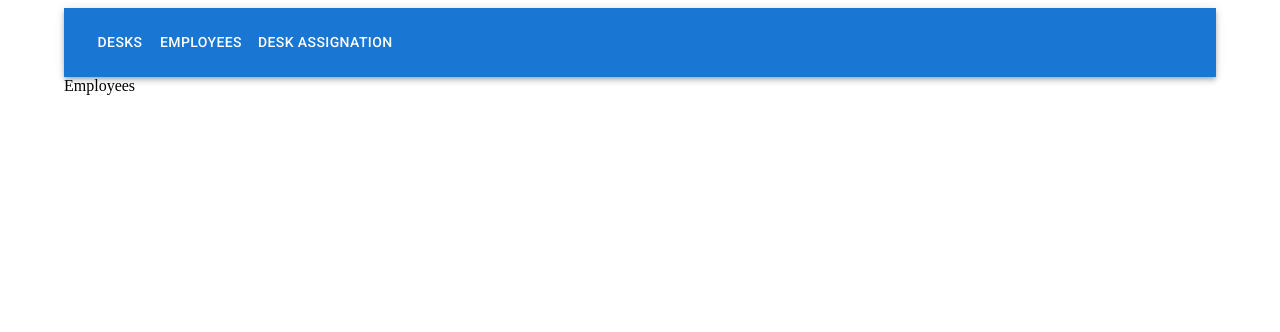
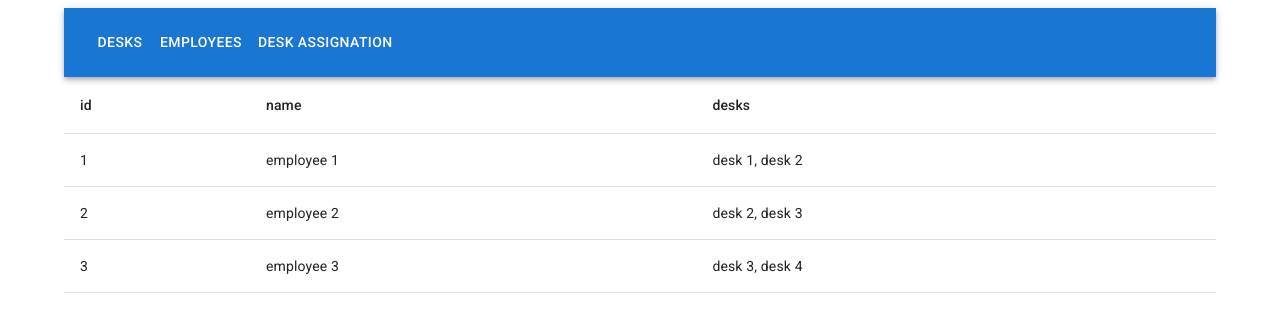
Before and after one commit to neyb/hack-me, a React (Vite) app: page /employee in a window 1280 px wide. Shown: the top 332 px of the page. Built offline with nearby package versions, Linux system fonts and the light colour scheme.

Commit message:
update employess to show the list

```diff
--- a/src/ui/pages/employees/Employees.tsx
+++ b/src/ui/pages/employees/Employees.tsx
@@ -1,3 +1,52 @@
+import {
+  EmployeeComputed,
+  employeesSelector,
+} from "@/logic/infra/state/employeeSelectors";
+import {
+  Box,
+  Table,
+  TableBody,
+  TableCell,
+  TableContainer,
+  TableHead,
+  TableRow,
+} from "@mui/material";
+import { useRecoilValue } from "recoil";
+
+const EmployeeRow = ({ employee }: { employee: EmployeeComputed }) => (
+  <TableRow>
+    <TableCell>{employee.id}</TableCell>
+    <TableCell>{employee.name}</TableCell>
+    <TableCell>
+      {employee.preferedDesks.map((desk) => desk.label).join(", ")}
+    </TableCell>
+  </TableRow>
+);
+
+const Head = () => (
+  <TableHead>
+    <TableRow>
+      <TableCell>id</TableCell>
+      <TableCell>name</TableCell>
+      <TableCell>desks</TableCell>
+    </TableRow>
+  </TableHead>
+);
 export default function Employees() {
-  return <div>Employees</div>;
+  const employees = useRecoilValue(employeesSelector);
+
+  return (
+    <Box>
+      <TableContainer>
+        <Table>
+          <Head />
+          <TableBody>
+            {employees.map((employee) => (
+              <EmployeeRow employee={employee} key={employee.id} />
+            ))}
+          </TableBody>
+        </Table>
+      </TableContainer>
+    </Box>
+  );
 }
```
